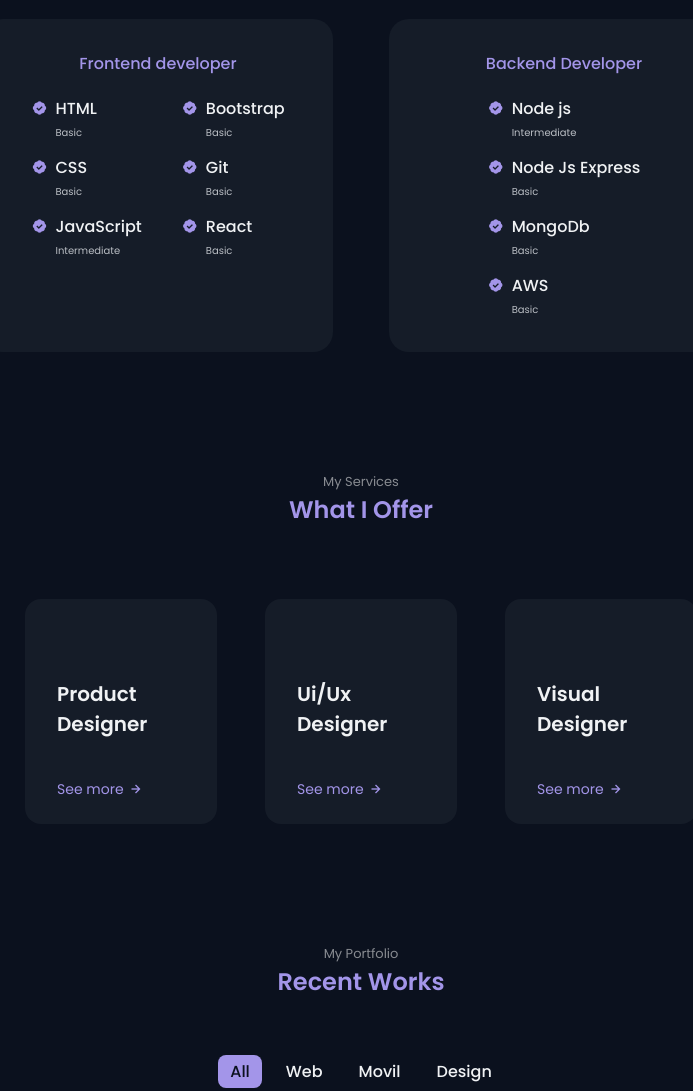
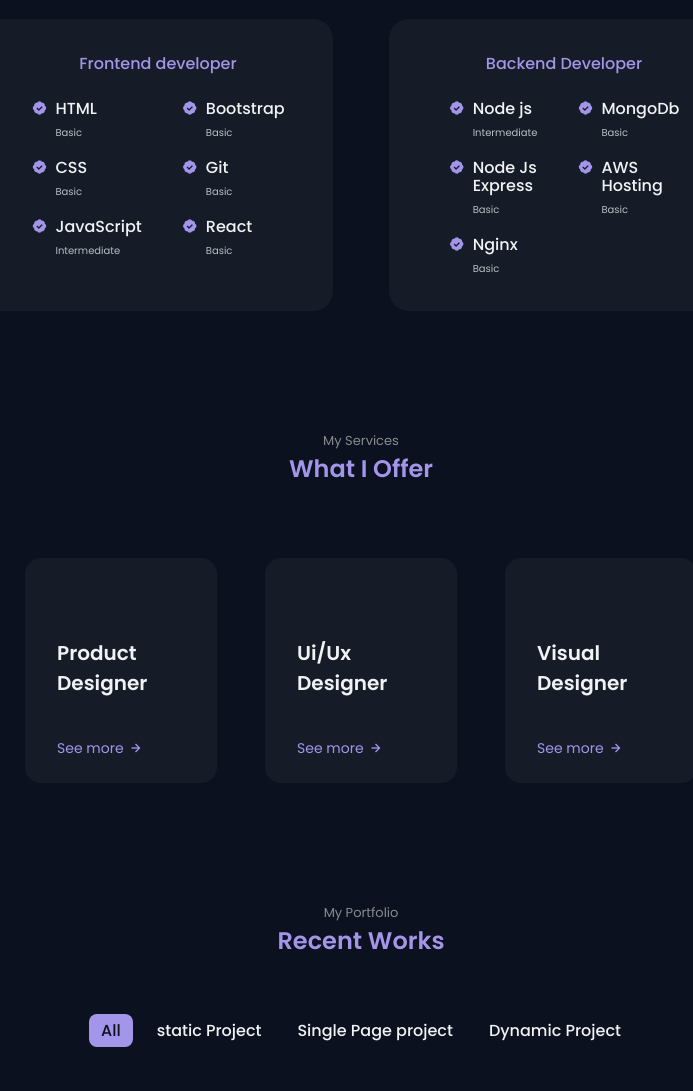
Before and after one commit to Rafeeque96/my-personal-site, a plain HTML site: page index.html in a window 1280 px wide. Shown: the part 1704-2795 px from the top of the page, without its empty margins (279-972 px from the left). Drawn offline with nearby package versions, Linux system fonts and the light colour scheme.

Commit message:
Update index.html
works update

```diff
--- a/index.html
+++ b/index.html
@@ -239,16 +239,16 @@
                                     </div>
                                 </div>
 
-                                <!-- <div class="skills__data">
+                                 <div class="skills__data">
                                     <i class='bx bxs-badge-check' ></i>
 
                                     <div>
-                                        <h3 class="skills__name">Python</h3>
-                                        <span class="skills__level">Intermediate</span>
+                                        <h3 class="skills__name">Nginx</h3>
+                                        <span class="skills__level">Basic</span>
                                     </div>
                                 </div>
                             </div>
-                             -->
+
                             <div class="skills__group">
                                 <div class="skills__data">
                                     <i class='bx bxs-badge-check' ></i>
@@ -263,7 +263,7 @@
                                     <i class='bx bxs-badge-check' ></i>
 
                                     <div>
-                                        <h3 class="skills__name">AWS</h3>
+                                        <h3 class="skills__name">AWS Hosting</h3>
                                         <span class="skills__level">Basic</span>
                                     </div>
                                 </div>
@@ -457,9 +457,9 @@
 
                 <div class="work__filters">
                     <span class="work__item active-work" data-filter='all'>All</span>
-                    <span class="work__item" data-filter='.web'>Web</span>
-                    <span class="work__item" data-filter='.movil'>Movil</span>
-                    <span class="work__item" data-filter='.design'>Design</span>
+                    <span class="work__item" data-filter='.web'>static Project</span>
+                    <span class="work__item" data-filter='.movil'>Single Page project</span>
+                    <span class="work__item" data-filter='.design'>Dynamic Project</span>
                 </div>
 
                 <div class="work__container container grid">
```
